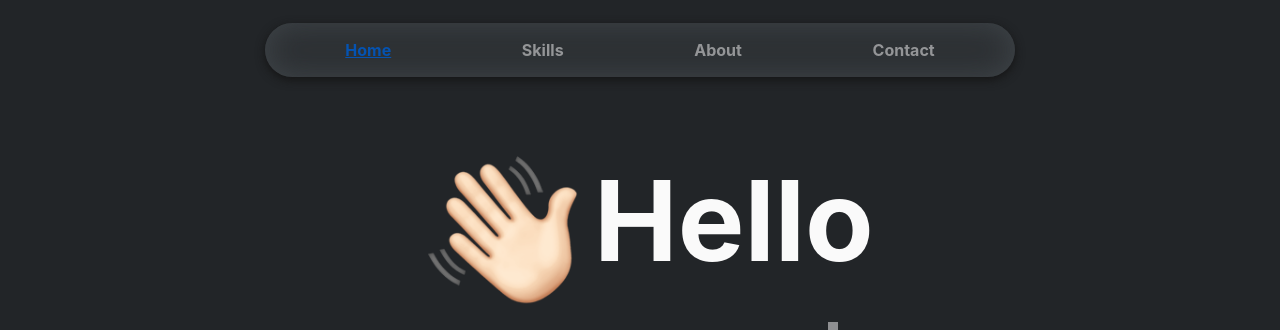
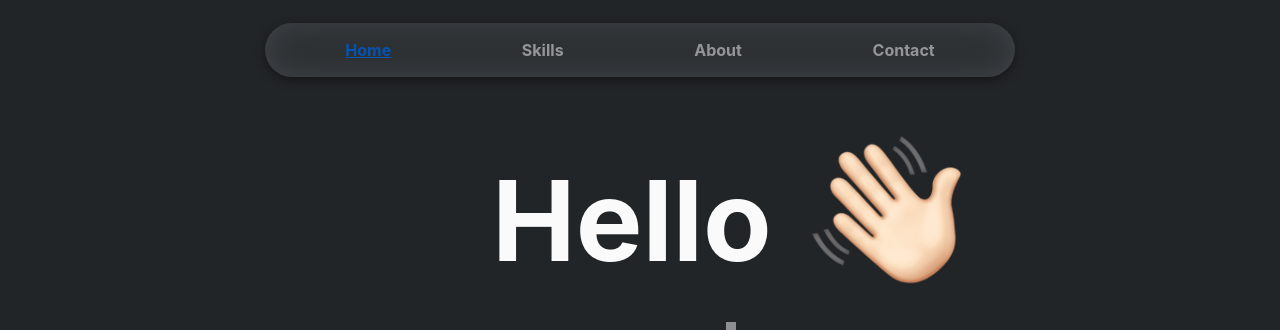
Before and after one commit to Jordiop/CharlyMech, a React (Vite) app: page / in a window 1280 px wide. Shown: the top 330 px of the page. Built offline with nearby package versions, Linux system fonts and the light colour scheme.

Commit message:
feat: reorder components

```diff
--- a/src/pages/Home/Home.jsx
+++ b/src/pages/Home/Home.jsx
@@ -6,20 +6,20 @@ function Home() {
 	return (
 		<>
 			<section className={style.Home}>
+				<div className={style.HomeRivePhone}><RivePhone /></div>
 				<div className={style.HomeWelcomeContent}>
 					<div className={style.HomeWelcomeTitles}>
 						{/* ! Solve these routes please, is killing me */}
-						<img src="../../../assets/img/wave_hand.png" alt="Wave hand" width={150} style={{ marginTop: 20 }} />
 						<div className={style.Titles}>
 							<CMTitle fontSize={112}>Hello</CMTitle>
 							<CMTitle fontSize={72}><TypeWriter height={72} color='#FAFAFA' /></CMTitle>
 						</div>
+						<img className={style.HomeWelcomeHand} src="../../../assets/img/wave_hand.png" alt="Wave hand" />
 					</div>
 					<CMSubtitle>My name is Carlos, I am a mobile app software developer based in Spain with expertise in back-end development.</CMSubtitle>
 					<br />
 					<CMSubtitle>Enjoy exploring my skills, projects and experience!</CMSubtitle>
 				</div>
-				<div className={style.HomeRivePhone}><RivePhone /></div>
 			</section>
 		</>
 	);
--- a/src/pages/Home/Home.module.css
+++ b/src/pages/Home/Home.module.css
@@ -16,3 +16,8 @@
 	margin-bottom: 3em;
 	margin-left: 1em;
 }
+
+.HomeWelcomeHand {
+	width: 150px;
+	margin-left: 2.5em;
+}
```
